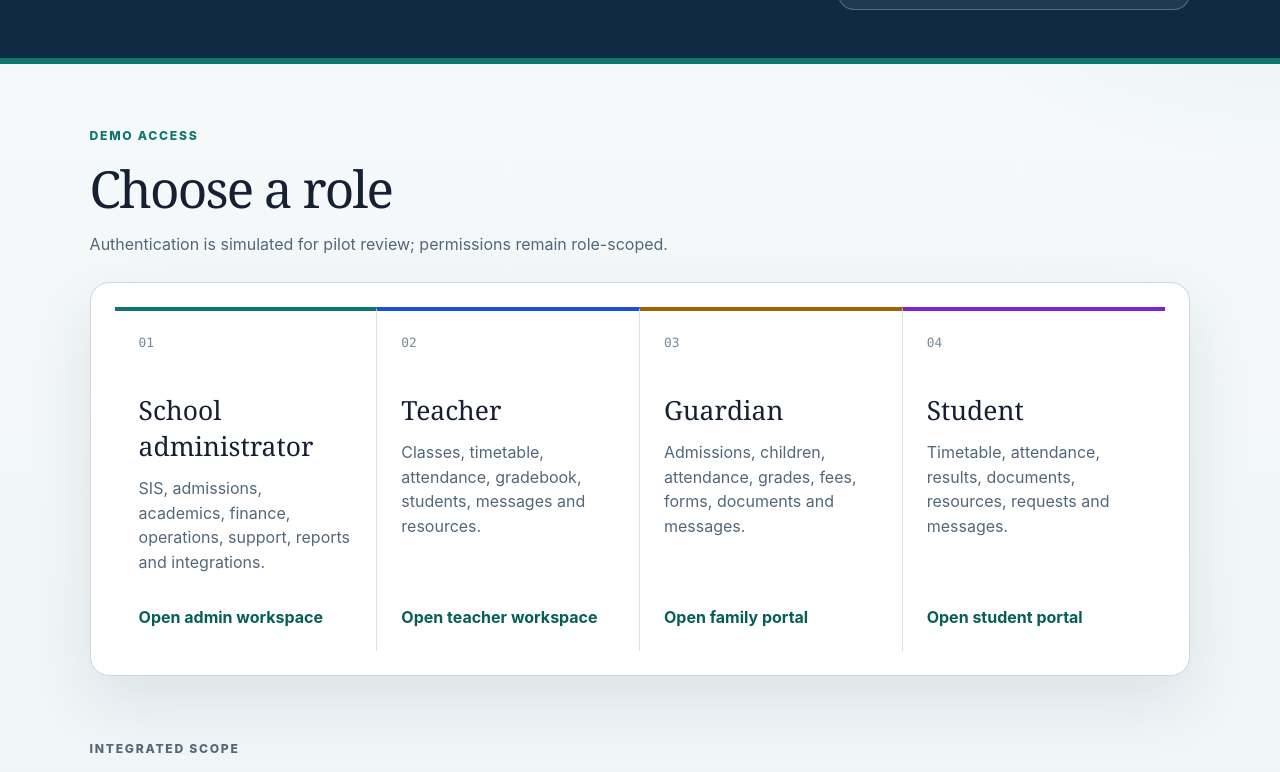
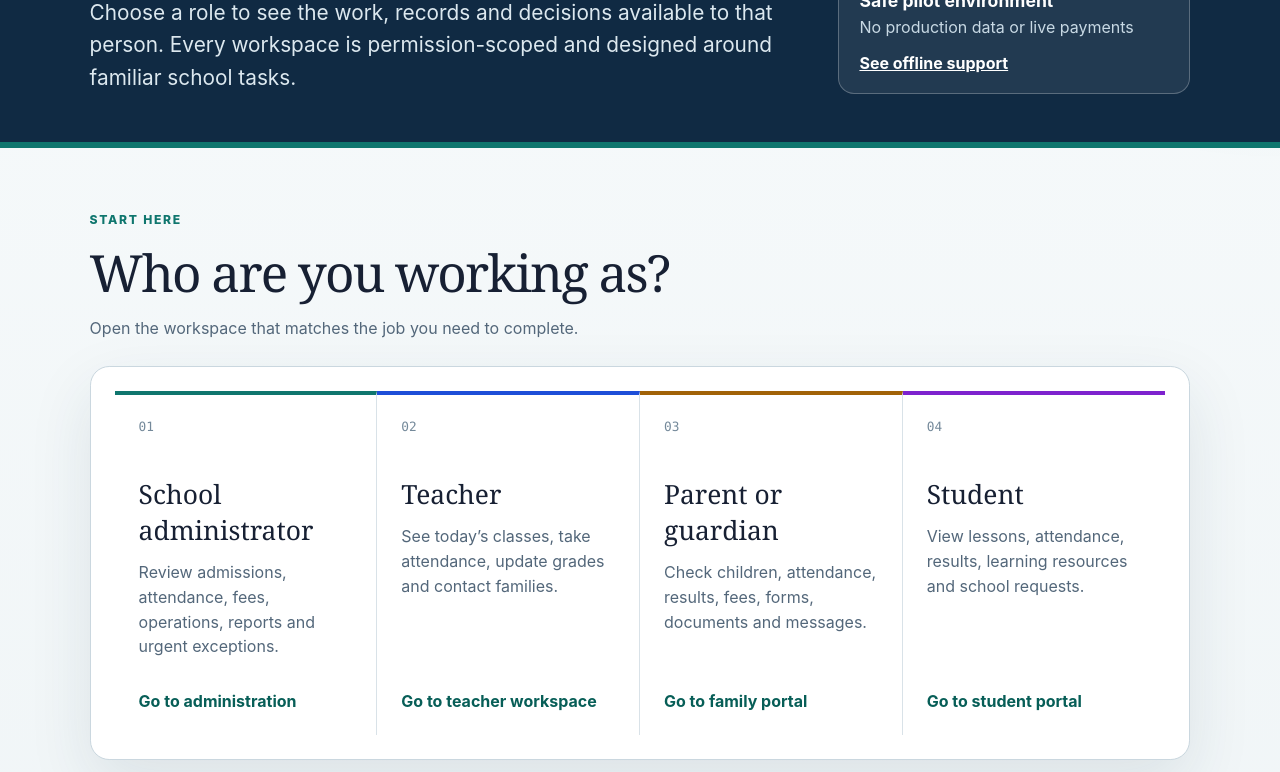
Before and after one commit to rahmatullahboss/international-school-management-platform, a React (Vite) app in the folder apps/platform-web/: page / in a window 1280 px wide. Shown: the part 380-1152 px from the top of the page. Built offline with nearby package versions, Linux system fonts and the light colour scheme.

Commit message:
feat(ux): keep portal navigation continuous

```diff
--- a/apps/platform-web/src/main.tsx
+++ b/apps/platform-web/src/main.tsx
@@ -1,20 +1,59 @@
-import { StrictMode, Suspense, lazy, useEffect, useState, type ReactElement } from 'react';
+import {
+  StrictMode,
+  startTransition,
+  useCallback,
+  useEffect,
+  useReducer,
+  useRef,
+  useState,
+  type ComponentType,
+  type MouseEvent as ReactMouseEvent,
+  type ReactElement,
+} from 'react';
 import { createRoot } from 'react-dom/client';
+import { flushSync } from 'react-dom';
 
 import { registerPlatformServiceWorker } from './pwa';
-import { PortalLoading, roleRoots, type PilotConnectivity, type PilotRole } from './portal-shared';
+import {
+  PortalLoading,
+  roleDescriptions,
+  roleRoots,
+  type PilotConnectivity,
+  type PilotRole,
+} from './portal-shared';
 import './pilot.css';
 import './styles.css';
 
-const AdminPortal = lazy(() => import('./portals/admin'));
-const TeacherPortal = lazy(() => import('./portals/teacher'));
-const GuardianPortal = lazy(() => import('./portals/guardian'));
-const StudentPortal = lazy(() => import('./portals/student'));
+interface PortalProps {
+  readonly path: string;
+  readonly connectivity: PilotConnectivity;
+}
+
+type PortalComponent = ComponentType<PortalProps>;
+type NavigationMode = 'push' | 'replace' | 'pop';
+
+const portalLoaders: Readonly<Record<PilotRole, () => Promise<{ default: PortalComponent }>>> = {
+  admin: () => import('./portals/admin'),
+  teacher: () => import('./portals/teacher'),
+  guardian: () => import('./portals/guardian'),
+  student: () => import('./portals/student'),
+};
+const portalCache: Partial<Record<PilotRole, PortalComponent>> = {};
+const portalPromises: Partial<Record<PilotRole, Promise<PortalComponent>>> = {};
 
 interface NavigatorWithConnection extends Navigator {
   readonly connection?: {
     readonly saveData?: boolean;
   };
+}
+
+interface IdleWindow extends Window {
+  requestIdleCallback?: (callback: () => void, options?: { readonly timeout: number }) => number;
+  cancelIdleCallback?: (handle: number) => void;
+}
+
+interface ViewTransitionDocument extends Document {
+  startViewTransition?: (update: () => void) => { readonly finished: Promise<void> };
 }
 
 function normalisePath(pathname: string): string {
@@ -23,11 +62,13 @@ function normalisePath(pathname: string): string {
 }
 
 function roleForPath(path: string): PilotRole | undefined {
-  if (path.startsWith(roleRoots.admin)) return 'admin';
-  if (path.startsWith(roleRoots.teacher)) return 'teacher';
-  if (path.startsWith(roleRoots.guardian)) return 'guardian';
-  if (path.startsWith(roleRoots.student)) return 'student';
-  return undefined;
+  return (Object.entries(roleRoots) as [PilotRole, string][]).find(
+    ([, root]) => path === root || path.startsWith(`${root}/`),
+  )?.[0];
+}
+
+function isApplicationPath(path: string): boolean {
+  return path === '/' || roleForPath(path) !== undefined;
 }
 
 function initialConnectivity(): PilotConnectivity {
@@ -53,6 +94,49 @@ function usePilotConnectivity(): PilotConnectivity {
   return connectivity;
 }
 
+async function preloadPortal(role: PilotRole): Promise<PortalComponent> {
+  const cached = portalCache[role];
+  if (cached !== undefined) return cached;
+
+  const currentPromise = portalPromises[role];
+  if (currentPromise !== undefined) return currentPromise;
+
+  const promise = portalLoaders[role]().then((module) => {
+    portalCache[role] = module.default;
+    delete portalPromises[role];
+    return module.default;
+  });
+  portalPromises[role] = promise;
+  return promise;
+}
+
+function anchorFromTarget(target: EventTarget | null): HTMLAnchorElement | undefined {
+  if (!(target instanceof Element)) return undefined;
+  return target.closest<HTMLAnchorElement>('a[href]') ?? undefined;
+}
+
+function applicationPathForAnchor(anchor: HTMLAnchorElement): string | undefined {
+  if (anchor.hasAttribute('download')) return undefined;
+  if (anchor.target !== '' && anchor.target !== '_self') return undefined;
+
+  const target = new URL(anchor.href, window.location.href);
+  if (target.origin !== window.location.origin) return undefined;
+  if (target.pathname === '/offline.html') return undefined;
+
+  const path = normalisePath(target.pathname);
+  if (!isApplicationPath(path)) return undefined;
+  if (path === normalisePath(window.location.pathname) && target.hash !== '') return undefined;
+  return `${path}${target.search}`;
+}
+
+function focusCurrentTask(): void {
+  window.requestAnimationFrame(() => {
+    const target = document.querySelector<HTMLElement>('#experience-main, #main-content');
+    target?.focus({ preventScroll: true });
+    window.scrollTo({ top: 0, behavior: 'instant' });
+  });
+}
+
 function PilotLanding(): ReactElement {
   return (
     <div className="pilot-entry">
@@ -62,73 +146,69 @@ function PilotLanding(): ReactElement {
       <header className="pilot-entry__masthead">
         <div>
           <p className="pilot-kicker">Cloudflare staging · synthetic pilot data</p>
-          <h1>International School Platform</h1>
+          <h1>Run the school day from one place</h1>
           <p>
-            Open a role workspace to review the integrated SIS, academics, finance, operations,
-            student-support, communication, reporting and integration modules.
+            Choose a role to see the work, records and decisions available to that person. Every
+            workspace is permission-scoped and designed around familiar school tasks.
           </p>
         </div>
         <div className="pilot-entry__status" role="status">
-          <strong>Staging environment</strong>
-          <span>No production data</span>
-          <a href="/offline.html">Offline support</a>
+          <strong>Safe pilot environment</strong>
+          <span>No production data or live payments</span>
+          <a href="/offline.html">See offline support</a>
         </div>
       </header>
 
-      <main id="main-content" className="pilot-entry__main">
+      <main id="main-content" className="pilot-entry__main" tabIndex={-1}>
         <section aria-labelledby="pilot-role-title">
           <div className="pilot-section-heading">
-            <p>Demo access</p>
-            <h2 id="pilot-role-title">Choose a role</h2>
-            <span>
-              Authentication is simulated for pilot review; permissions remain role-scoped.
-            </span>
+            <p>Start here</p>
+            <h2 id="pilot-role-title">Who are you working as?</h2>
+            <span>Open the workspace that matches the job you need to complete.</span>
           </div>
           <nav className="pilot-role-grid" aria-label="Primary navigation">
             <a className="pilot-role-card" data-role="admin" href="/admin">
-              <span>01</span>
+              <span className="pilot-role-card__number">01</span>
               <h3>School administrator</h3>
-              <p>
-                SIS, admissions, academics, finance, operations, support, reports and integrations.
-              </p>
-              <strong>Open admin workspace</strong>
+              <p>Review admissions, attendance, fees, operations, reports and urgent exceptions.</p>
+              <strong>Go to administration</strong>
             </a>
             <a className="pilot-role-card" data-role="teacher" href="/teacher">
-              <span>02</span>
+              <span className="pilot-role-card__number">02</span>
               <h3>Teacher</h3>
-              <p>Classes, timetable, attendance, gradebook, students, messages and resources.</p>
-              <strong>Open teacher workspace</strong>
+              <p>See today’s classes, take attendance, update grades and contact families.</p>
+              <strong>Go to teacher workspace</strong>
             </a>
             <a className="pilot-role-card" data-role="guardian" href="/family">
-              <span>03</span>
-              <h3>Guardian</h3>
-              <p>Admissions, children, attendance, grades, fees, forms, documents and messages.</p>
-              <strong>Open family portal</strong>
+              <span className="pilot-role-card__number">03</span>
+              <h3>Parent or guardian</h3>
+              <p>Check children, attendance, results, fees, forms, documents and messages.</p>
+              <strong>Go to family portal</strong>
             </a>
             <a className="pilot-role-card" data-role="student" href="/student">
-              <span>04</span>
+              <span className="pilot-role-card__number">04</span>
               <h3>Student</h3>
-              <p>Timetable, attendance, results, documents, resources, requests and messages.</p>
-              <strong>Open student portal</strong>
+              <p>View lessons, attendance, results, learning resources and school requests.</p>
+              <strong>Go to student portal</strong>
             </a>
           </nav>
         </section>
 
         <section className="pilot-coverage" aria-labelledby="pilot-coverage-title">
           <div className="pilot-section-heading">
-            <p>Integrated scope</p>
-            <h2 id="pilot-coverage-title">Module coverage</h2>
+            <p>What the platform covers</p>
+            <h2 id="pilot-coverage-title">Common school work, clearly organised</h2>
           </div>
           <div className="pilot-coverage__grid">
             {[
-              ['Core SIS', 'People, households, admissions and enrolment lifecycle'],
-              ['Academics', 'Curriculum, timetable, attendance, gradebook and records'],
-              ['Finance', 'Billing, payments, ledger, reconciliation and reports'],
-              ['Operations', 'HR, procurement, assets, library, transport and services'],
+              ['Students and admissions', 'People, households, applications and enrolment'],
+              ['Teaching and learning', 'Curriculum, timetable, attendance, grades and records'],
+              ['Fees and accounting', 'Billing, payments, ledger, reconciliation and reports'],
+              ['School services', 'Staff, purchasing, assets, library, transport and activities'],
               ['Student support', 'Health, wellbeing, safeguarding and learning support'],
-              ['Experience', 'Portals, communications, documents, reporting and resilient PWA'],
-              ['Integrations', 'Country packs, imports, OneRoster, LTI, SSO and webhooks'],
-              ['Governance', 'Tenant isolation, permissions, audit events and recovery evidence'],
+              ['Communication', 'Messages, announcements, forms, documents and notifications'],
+              ['Integrations', 'Imports, country settings, OneRoster, LTI, SSO and webhooks'],
+              ['Trust and governance', 'Permissions, audit history, isolation and recovery evidence'],
             ].map(([title, detail]) => (
               <article key={title}>
                 <h3>{title}</h3>
@@ -142,25 +222,160 @@ function PilotLanding(): ReactElement {
   );
 }
 
+function NavigationProgress(props: { readonly pendingPath?: string }): ReactElement | null {
+  const role = props.pendingPath === undefined ? undefined : roleForPath(props.pendingPath);
+  if (props.pendingPath === undefined) return null;
+  const label = role === undefined ? 'role chooser' : roleDescriptions[role].title.toLowerCase();
+
+  return (
+    <div className="pilot-route-progress" role="status" aria-live="polite">
+      <span aria-hidden="true" />
+      <p>Opening {label}…</p>
+    </div>
+  );
+}
+
 function PilotApplication(): ReactElement {
-  const path = normalisePath(window.location.pathname);
-  const role = roleForPath(path);
   const connectivity = usePilotConnectivity();
+  const [path, setPath] = useState(() => normalisePath(window.location.pathname));
+  const [pendingPath, setPendingPath] = useState<string>();
+  const [, refreshPortalCache] = useReducer((value: number) => value + 1, 0);
+  const navigationSequence = useRef(0);
+
+  const commitPath = useCallback((targetPath: string, mode: NavigationMode): void => {
+    const commit = (): void => {
+      if (mode === 'push') window.history.pushState({}, '', targetPath);
+      if (mode === 'replace') window.history.replaceState({}, '', targetPath);
+      setPath(normalisePath(new URL(targetPath, window.location.href).pathname));
+    };
+
+    const reducedMotion = window.matchMedia('(prefers-reduced-motion: reduce)').matches;
+    const documentWithTransitions = document as ViewTransitionDocument;
+    if (!reducedMotion && documentWithTransitions.startViewTransition !== undefined) {
+      void documentWithTransitions
+        .startViewTransition(() => flushSync(commit))
+        .finished.catch(() => undefined);
+    } else {
+      startTransition(commit);
+    }
+  }, []);
+
+  const navigate = useCallback(
+    async (targetPath: string, mode: NavigationMode = 'push'): Promise<void> => {
+      const targetUrl = new URL(targetPath, window.location.href);
+      const target = normalisePath(targetUrl.pathname);
+      const current = normalisePath(window.location.pathname);
+      if (target === current && mode !== 'pop') return;
+
+      const sequence = ++navigationSequence.current;
+      setPendingPath(target);
+      const role = roleForPath(target);
+
+      try {
+        if (role !== undefined) await preloadPortal(role);
+        if (sequence !== navigationSequence.current) return;
+        commitPath(`${target}${targetUrl.search}`, mode);
+        refreshPortalCache();
+        document.title = `${role === undefined ? 'Choose a role' : roleDescriptions[role].title} · International School Platform`;
+        focusCurrentTask();
+      } finally {
+        if (sequence === navigationSequence.current) setPendingPath(undefined);
+      }
+    },
+    [commitPath],
+  );
+
+  useEffect(() => {
+    const role = roleForPath(path);
+    if (role === undefined || portalCache[role] !== undefined) return;
+    let active = true;
+    void preloadPortal(role).then(() => {
+      if (active) refreshPortalCache();
+    });
+    return () => {
+      active = false;
+    };
+  }, [path]);
+
+  useEffect(() => {
+    const handleClick = (event: MouseEvent): void => {
+      if (
+        event.defaultPrevented ||
+        event.button !== 0 ||
+        event.metaKey ||
+        event.ctrlKey ||
+        event.shiftKey ||
+        event.altKey
+      )
+        return;
+
+      const anchor = anchorFromTarget(event.target);
+      if (anchor === undefined) return;
+      const targetPath = applicationPathForAnchor(anchor);
+      if (targetPath === undefined) return;
+
+      event.preventDefault();
+      void navigate(targetPath);
+    };
+
+    const handleIntent = (event: Event): void => {
+      const anchor = anchorFromTarget(event.target);
+      if (anchor === undefined) return;
+      const targetPath = applicationPathForAnchor(anchor);
+      if (targetPath === undefined) return;
+      const role = roleForPath(new URL(targetPath, window.location.href).pathname);
+      if (role !== undefined) void preloadPortal(role);
+    };
+
+    const handlePopState = (): void => {
+      void navigate(`${window.location.pathname}${window.location.search}`, 'pop');
+    };
+
+    document.addEventListener('click', handleClick);
+    document.addEventListener('pointerover', handleIntent, { passive: true });
+    document.addEventListener('focusin', handleIntent);
+    window.addEventListener('popstate', handlePopState);
+    return () => {
+      document.removeEventListener('click', handleClick);
+      document.removeEventListener('pointerover', handleIntent);
+      document.removeEventListener('focusin', handleIntent);
+      window.removeEventListener('popstate', handlePopState);
+    };
+  }, [navigate]);
+
+  useEffect(() => {
+    if (connectivity !== 'online') return;
+    if ((navigator as NavigatorWithConnection).connection?.saveData === true) return;
+
+    const idleWindow = window as IdleWindow;
+    const preloadAll = (): void => {
+      for (const role of Object.keys(portalLoaders) as PilotRole[]) void preloadPortal(role);
+    };
+    if (idleWindow.requestIdleCallback !== undefined) {
+      const handle = idleWindow.requestIdleCallback(preloadAll, { timeout: 2500 });
+      return () => idleWindow.cancelIdleCallback?.(handle);
+    }
+    const handle = window.setTimeout(preloadAll, 1200);
+    return () => window.clearTimeout(handle);
+  }, [connectivity]);
 
   useEffect(() => {
     if (!import.meta.env.PROD) return;
     void registerPlatformServiceWorker({ onUpdateAvailable: () => window.location.reload() });
   }, []);
 
-  if (role === undefined) return <PilotLanding />;
+  const role = roleForPath(path);
+  const Portal = role === undefined ? undefined : portalCache[role];
 
   return (
-    <Suspense fallback={<PortalLoading />}>
-      {role === 'admin' ? <AdminPortal path={path} connectivity={connectivity} /> : null}
-      {role === 'teacher' ? <TeacherPortal path={path} connectivity={connectivity} /> : null}
-      {role === 'guardian' ? <GuardianPortal path={path} connectivity={connectivity} /> : null}
-      {role === 'student' ? <StudentPortal path={path} connectivity={connectivity} /> : null}
-    </Suspense>
+    <>
+      <NavigationProgress pendingPath={pendingPath} />
+      {role === undefined ? <PilotLanding /> : null}
+      {role !== undefined && Portal === undefined ? <PortalLoading role={role} /> : null}
+      {role !== undefined && Portal !== undefined ? (
+        <Portal path={path} connectivity={connectivity} />
+      ) : null}
+    </>
   );
 }
 
```
